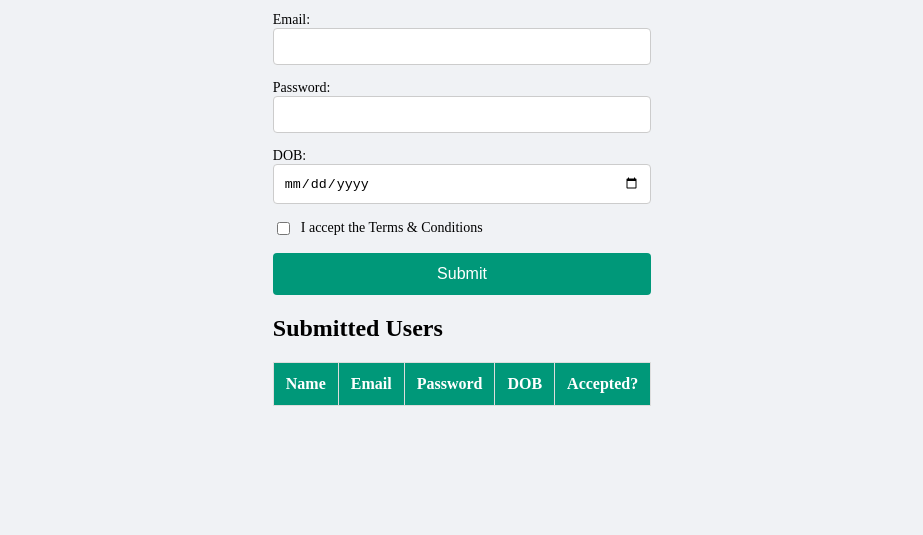
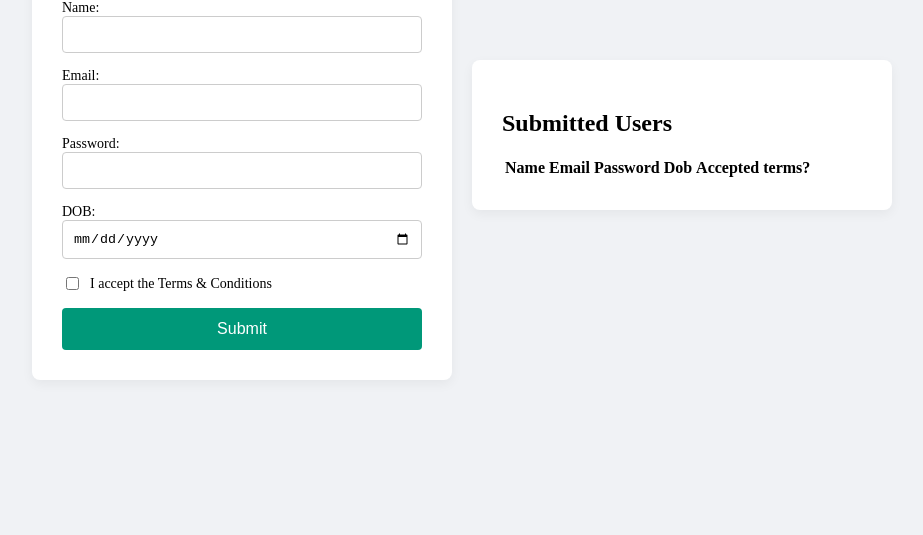
Before and after one commit to durahrah/wd101, a plain HTML site: page index.html in a window 1280 px wide. Shown: the part 265-800 px from the top of the page, without its empty margins (178-1101 px from the left). Drawn offline with Linux system fonts and the light colour scheme.

Commit message:
Update index.html

```diff
--- a/index.html
+++ b/index.html
@@ -2,45 +2,61 @@
 <html lang="en">
   <head>
     <meta charset="UTF-8" />
-    <title>Registration Form</title>
+    <title>Registration Assignment</title>
     <link rel="stylesheet" href="index.css" />
   </head>
   <body>
-    <div class="container">
+    <div class="form-container">
       <h1>User Registration</h1>
       <form id="userForm">
-        <label>Name:<input type="text" id="name" required /></label>
-        <label>Email:<input type="email" id="email" required /></label>
-        <label>Password:<input type="password" id="password" required /></label>
-        <label
-          >DOB:<input
+        <label>
+          Name:
+          <input type="text" id="name" required />
+        </label>
+        <label>
+          Email:
+          <input type="email" id="email" required />
+        </label>
+        <label>
+          Password:
+          <input type="password" id="password" required />
+        </label>
+        <label>
+          DOB:
+          <input
             type="date"
             id="dob"
             required
             min="1967-11-09"
             max="2025-06-19"
-        /></label>
+          />
+        </label>
         <label class="checkbox">
           <input type="checkbox" id="terms" required />
           I accept the Terms & Conditions
         </label>
-        <button type="submit">Submit</button>
+        <button type="submit" id="submitBtn">Submit</button>
       </form>
+    </div>
 
+    <div class="table-container">
       <h2>Submitted Users</h2>
-      <table class="styled-table" id="userTable">
+      <table id="userTable">
         <thead>
           <tr>
             <th>Name</th>
             <th>Email</th>
             <th>Password</th>
-            <th>DOB</th>
-            <th>Accepted?</th>
+            <th>Dob</th>
+            <th>Accepted terms?</th>
           </tr>
         </thead>
-        <tbody></tbody>
+        <tbody id="userTableBody">
+          <!-- Entries will populate here -->
+        </tbody>
       </table>
     </div>
+
     <script src="index.js"></script>
   </body>
 </html>
```
